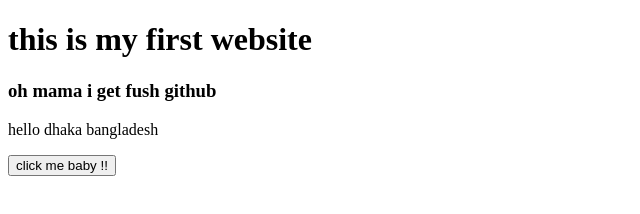
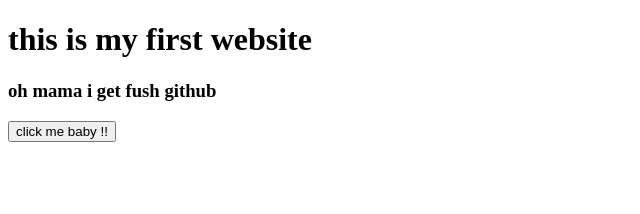
Before and after one commit to HJAnwar/my-first-website, a plain HTML site: page index.html in a window 1280 px wide. Shown: the whole page, without its empty margins (0-640 px from the left). Drawn offline with Linux system fonts and the light colour scheme.

Commit message:
done new

```diff
--- a/index.html
+++ b/index.html
@@ -10,7 +10,7 @@
 
     <h3>oh mama i get fush github</h3>
 
-    <p>hello dhaka bangladesh </p>
+
     <button> click me baby !!</button>
 </body>
 </html>
```
